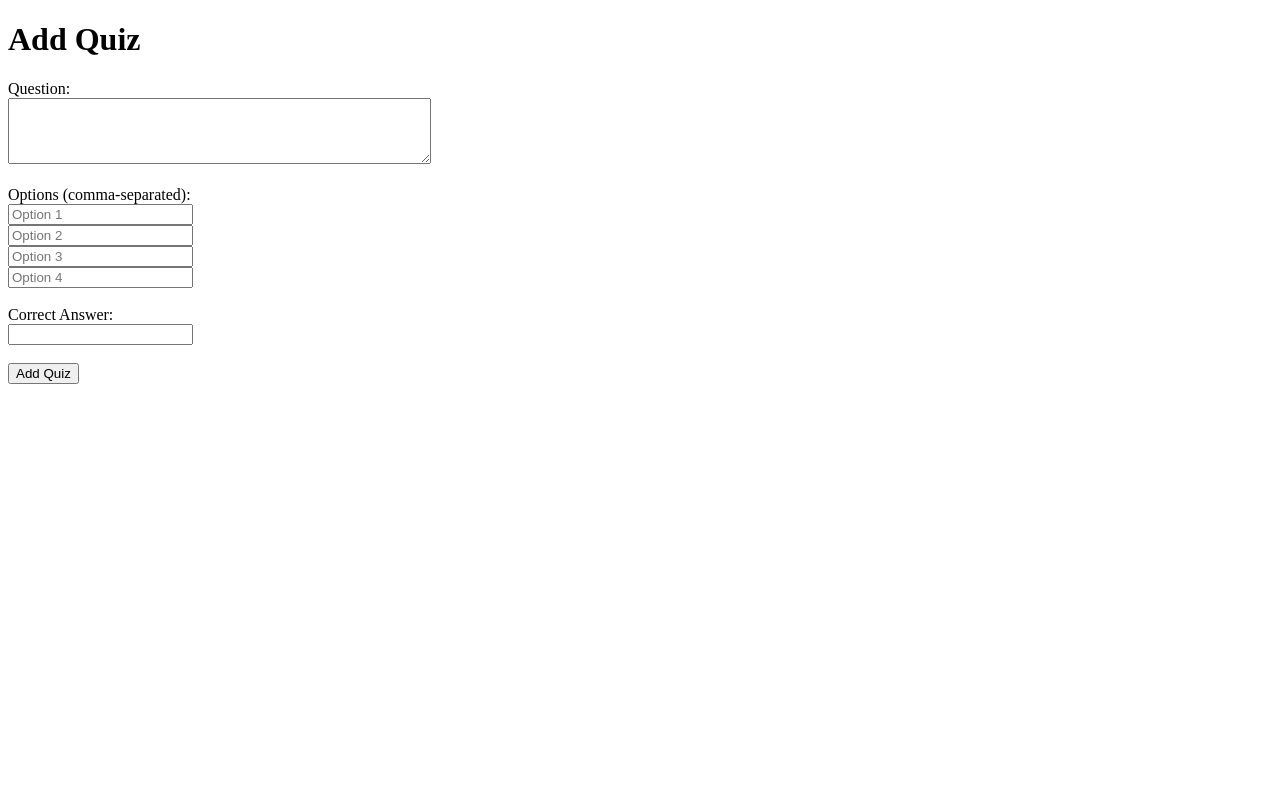
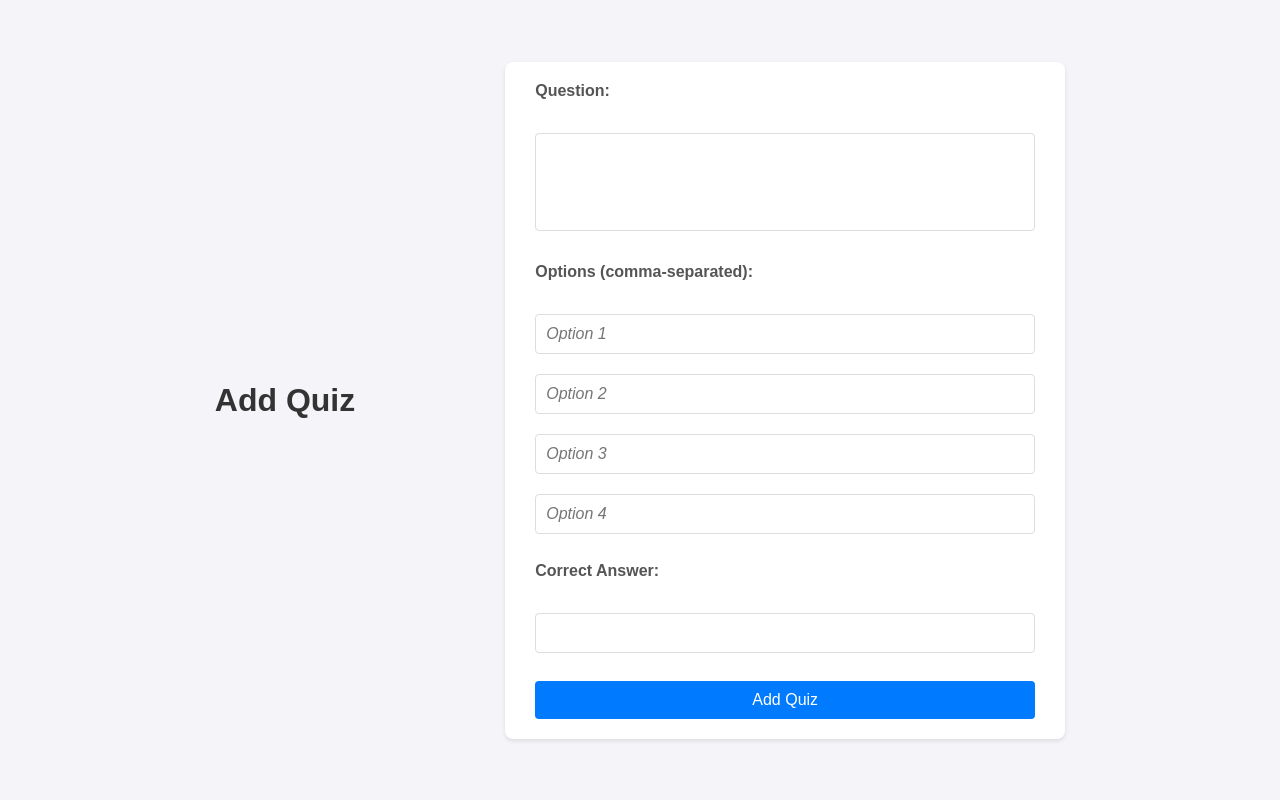
Before and after one commit to yassinehmza/TheLastProLearn, a PHP site: page /admin/add-quiz.php in a window 1280 px wide. Run offline with PHP 8.4, Linux system fonts and the light colour scheme.

Commit message:
last change by matador

```diff
--- a/admin/add-quiz.php
+++ b/admin/add-quiz.php
@@ -62,4 +62,108 @@ if ($_SERVER['REQUEST_METHOD'] === 'POST') {
         <button type="submit">Add Quiz</button>
     </form>
 </body>
+<style>
+    /* Styles globaux */
+body {
+    font-family: Arial, sans-serif;
+    margin: 0;
+    padding: 0;
+    background-color: #f4f4f9;
+    color: #333;
+    display: flex;
+    justify-content: center;
+    align-items: center;
+    height: 100vh;
+}
+
+/* Conteneur principal */
+form {
+    background: #fff;
+    padding: 20px 30px;
+    border-radius: 8px;
+    box-shadow: 0 2px 4px rgba(0, 0, 0, 0.1);
+    max-width: 500px;
+    width: 100%;
+}
+
+/* Titres */
+h1 {
+    margin-right: 150px;
+    font-size: 2rem;
+    margin-bottom: 20px;
+    text-align: center;
+    color: #333;
+}
+
+/* Champs du formulaire */
+label {
+    font-weight: bold;
+    margin-bottom: 5px;
+    display: block;
+    color: #555;
+}
+
+input[type="text"],
+textarea {
+    width: 100%;
+    padding: 10px;
+    margin: 10px 0;
+    border: 1px solid #ddd;
+    border-radius: 4px;
+    box-sizing: border-box;
+    font-size: 1rem;
+    color: #333;
+}
+
+textarea {
+    resize: none;
+}
+
+input[type="text"]:focus,
+textarea:focus {
+    border-color: #007bff;
+    outline: none;
+    box-shadow: 0 0 5px rgba(0, 123, 255, 0.2);
+}
+
+/* Bouton */
+button {
+    width: 100%;
+    background-color: #007bff;
+    color: white;
+    border: none;
+    padding: 10px;
+    border-radius: 4px;
+    font-size: 1rem;
+    cursor: pointer;
+    transition: background-color 0.3s ease, box-shadow 0.3s ease;
+}
+
+button:hover {
+    background-color: #0056b3;
+    box-shadow: 0 4px 6px rgba(0, 0, 0, 0.1);
+}
+
+/* Placeholder pour les options */
+input[placeholder] {
+    font-style: italic;
+    color: #888;
+}
+
+/* Responsivité */
+@media (max-width: 600px) {
+    form {
+        padding: 15px 20px;
+    }
+
+    h1 {
+        font-size: 1.5rem;
+    }
+
+    button {
+        font-size: 0.9rem;
+    }
+}
+
+</style>
 </html>
--- a/backend/db.php
+++ b/backend/db.php
@@ -1,5 +1,5 @@
 <?php
-$host = 'localhost:3306';
+$host = 'localhost:3308';
 $dbname = 'newlearn';
 $username = 'root'; // Your MySQL username
 $password = ''; // Your MySQL password
```
